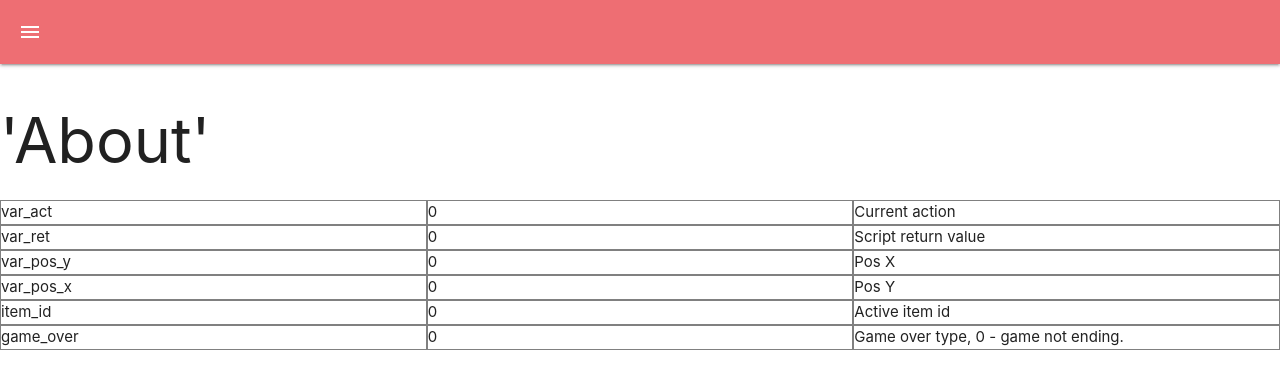
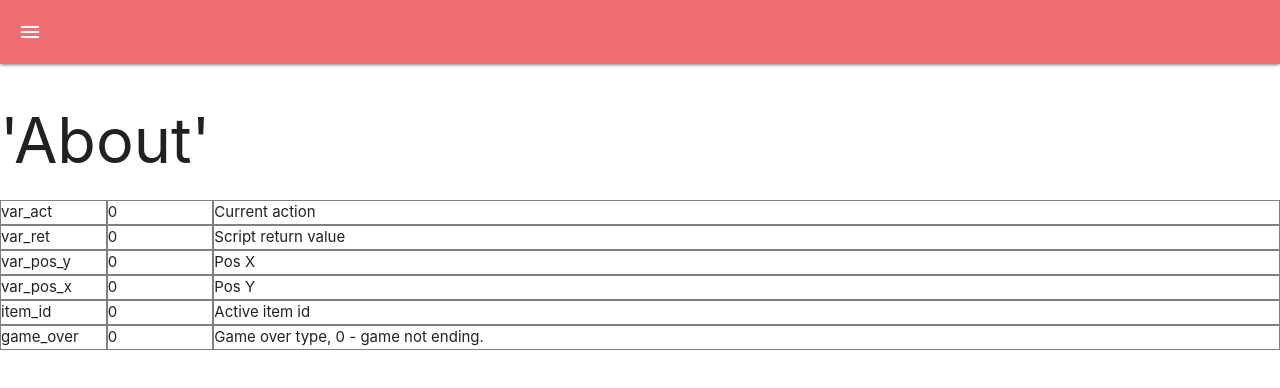
Before and after one commit to alex-worker/CombinatoricsIDE, a React (Create React App) app in the folder simple-ide/: page /vars in a window 1280 px wide. Shown: the top 388 px of the page. Built offline with nearby package versions, Linux system fonts and the light colour scheme.

Commit message:
try something

```diff
--- a/simple-ide/src/pages/Variables.js
+++ b/simple-ide/src/pages/Variables.js
@@ -15,7 +15,7 @@ const vars = [
 const columns = [
   { key: 'name', name: 'Name' },
   { key: 'default', name: 'Default' },
-  { key: 'comment', name: 'Comment' }
+  { key: 'comment', name: 'Comment', width: 10 }
 ]
 
 const Variables = () => {
```
Also changed, not shown: 1 other file (tests, documents, lock files or other folders).
